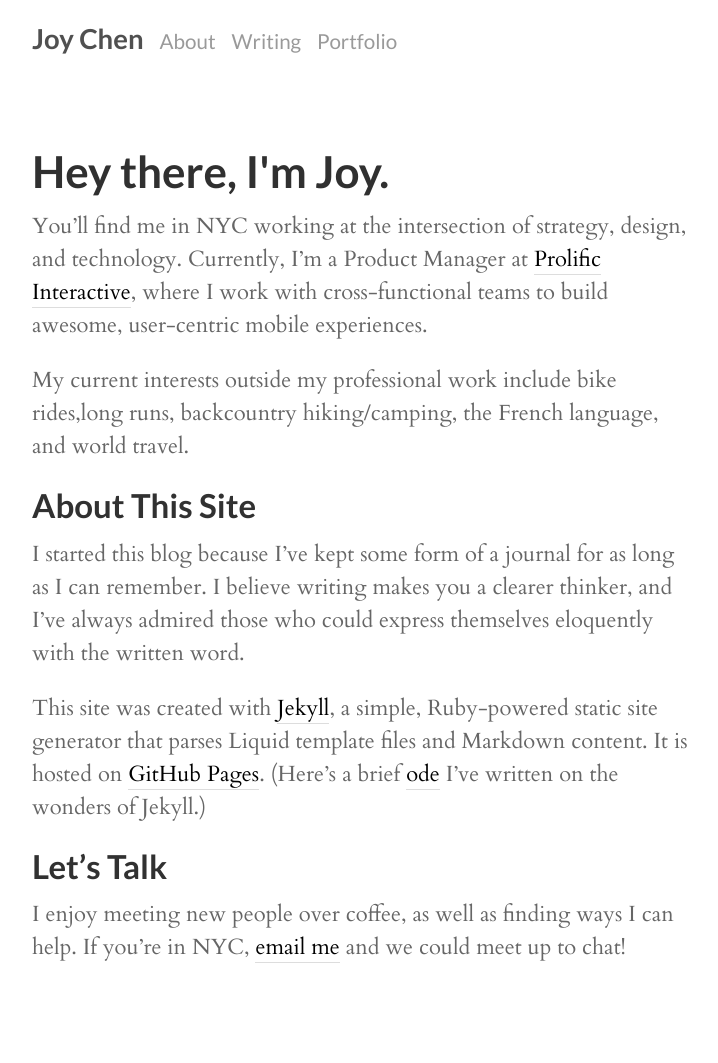
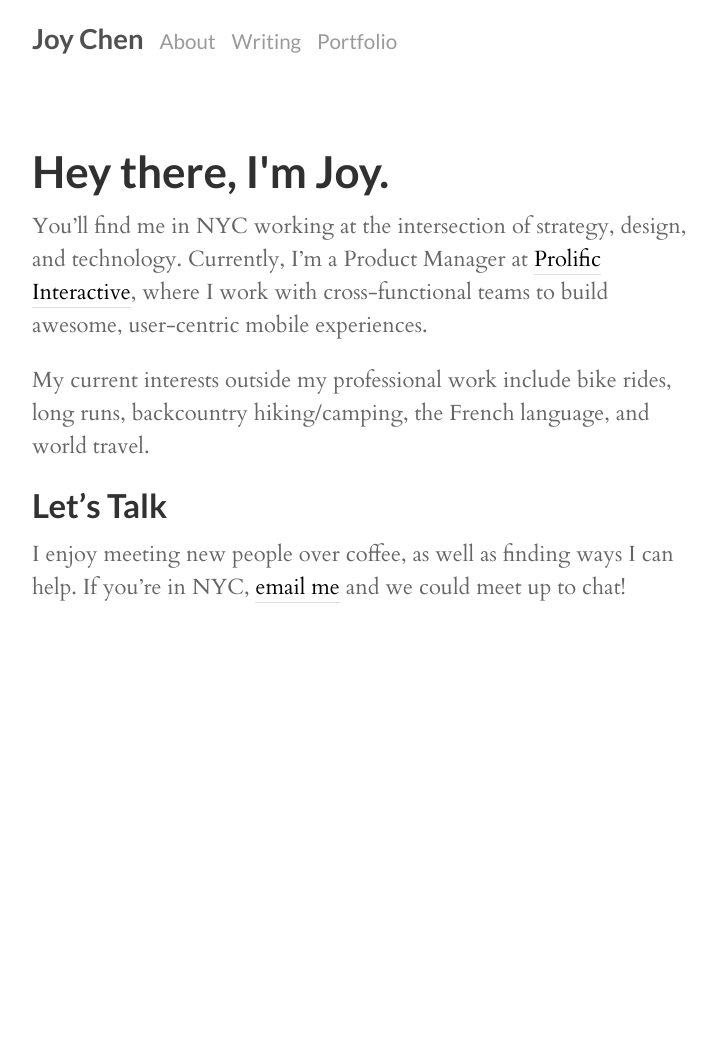
Before and after one commit to joyvchen/joyvchen.github.io, a Jekyll site: the page built from about.md, in a window 1280 px wide. Shown: the whole page, without its empty margins (278-996 px from the left). Built offline with Jekyll 4.4.1, drawn with Linux system fonts in a browser that asks for light colours; nearby versions of some CDN libraries; some web fonts are replaced; Markdown is read by kramdown in place of the engine named in the settings; after the commit the page ends 900 px from its top, so only the background shows below that.

Commit message:
typo, remove about this site

```diff
--- a/about.md
+++ b/about.md
@@ -4,13 +4,7 @@ title: Hey there, I'm Joy.
 ---
 You'll find me in NYC working at the intersection of strategy, design, and technology. Currently, I'm a Product Manager at <a href="http://www.prolificinteractive.com/" target="_blank">Prolific Interactive</a>, where I work with cross-functional teams to build awesome, user-centric mobile experiences.
 
-My current interests outside my professional work include bike rides,long runs, backcountry hiking/camping, the French language, and world travel.
-
-## About This Site
-
-I started this blog because I've kept some form of a journal for as long as I can remember. I believe writing makes you a clearer thinker, and I've always admired those who could express themselves eloquently with the written word.
-
-This site was created with <a href="http://jekyllrb.com" target="_blank">Jekyll</a>, a simple, Ruby-powered static site generator that parses Liquid template files and Markdown content. It is hosted on <a href="http://pages.github.com" target="_blank">GitHub Pages</a>. (Here's a brief <a href="/2014/07/18/starting-anew-with-jekyll/">ode</a> I've written on the wonders of Jekyll.)
+My current interests outside my professional work include bike rides, long runs, backcountry hiking/camping, the French language, and world travel.
 
 ## Let's Talk
 
```
